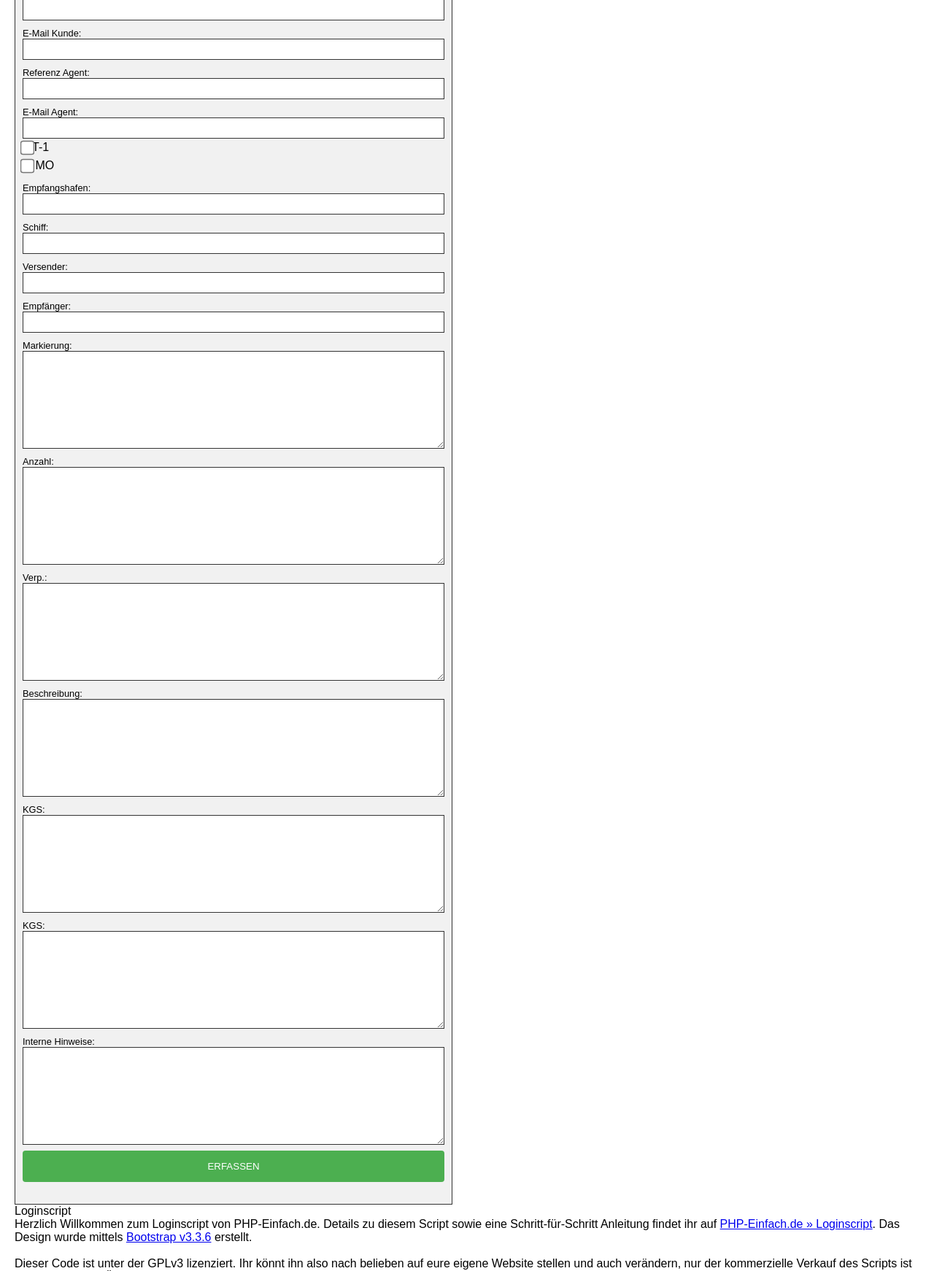
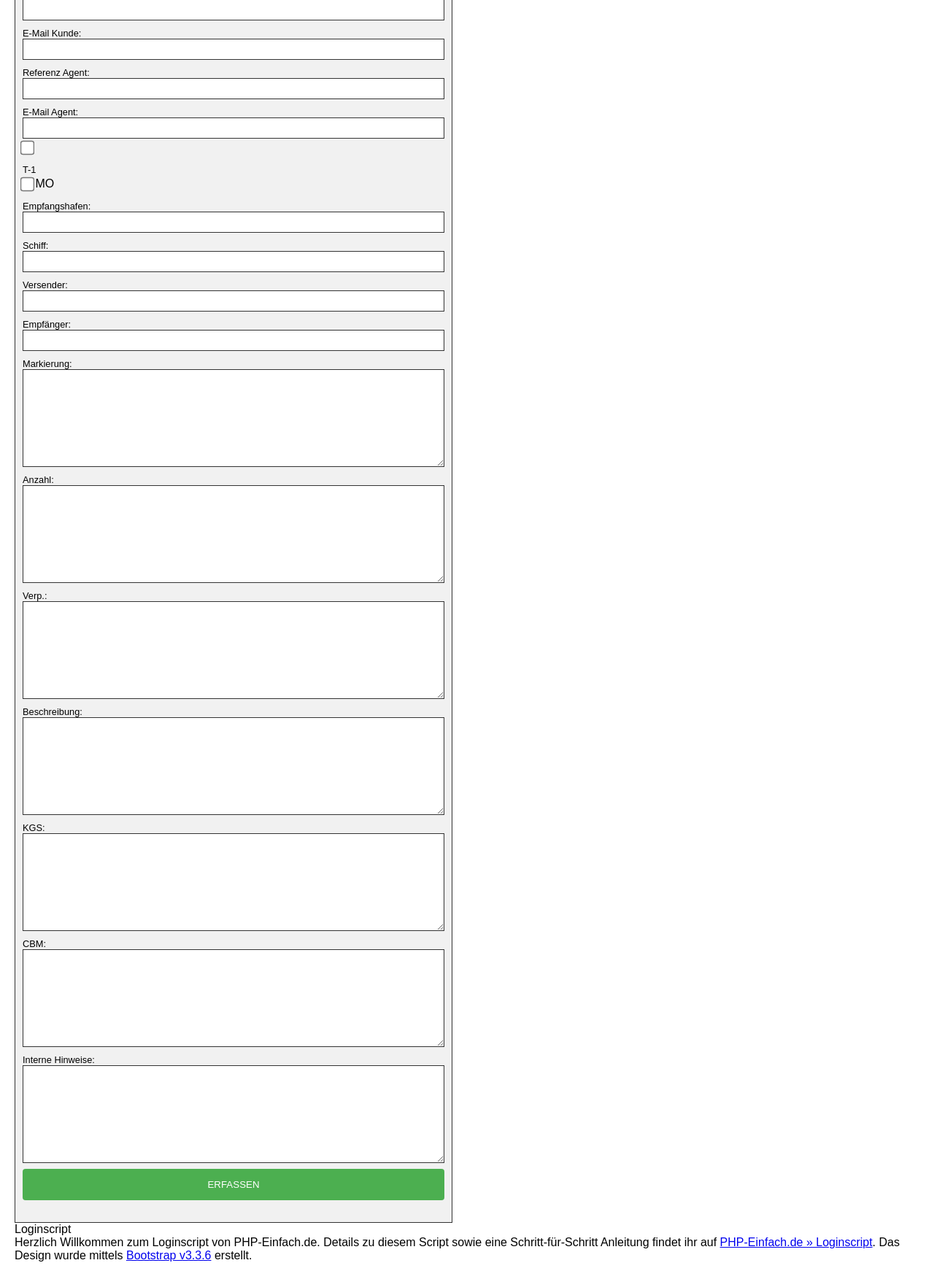
Before and after one commit to approved4me/cargoliti, a PHP site: page / in a window 1280 px wide. Shown: the part 298-2040 px from the top of the page at 73% size. Run offline with PHP 8.4, Linux system fonts and the light colour scheme; some libraries are stand-ins or nearby versions.

Commit message:
Minor Form Updates

```diff
--- a/inc/lcl_erfassung.inc.php
+++ b/inc/lcl_erfassung.inc.php
@@ -15,7 +15,8 @@
 		<label for="mail_agent">E-Mail Agent:</label>
 		<input type="email" name="email">
 
-		<input type="checkbox" name="t1" value="T-1">T-1<br>
+		<input type="checkbox" name="t1" id="t1" value="T-1">
+		<label for="t1">T-1</label>
 		<input type="checkbox" name="imo" value="T-1">IMO<br>
 
 		<label for="pod">Empfangshafen:</label>
@@ -37,7 +38,7 @@
 		<textarea name="description" rows="8" cols="30"></textarea>
 		<label for="kgs">KGS:</label>
 		<textarea name="kgs" rows="8" cols="4"></textarea>
-		<label for="cbm">KGS:</label>
+		<label for="cbm">CBM:</label>
 		<textarea name="cbm" rows="8" cols="4"></textarea>
 
 		<label for="internal">Interne Hinweise:</label>
```
